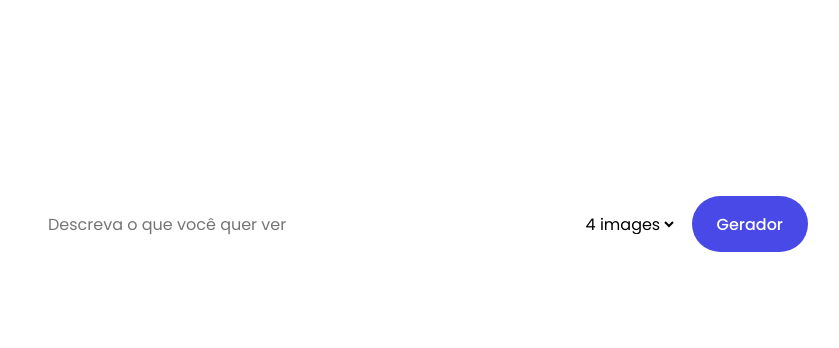
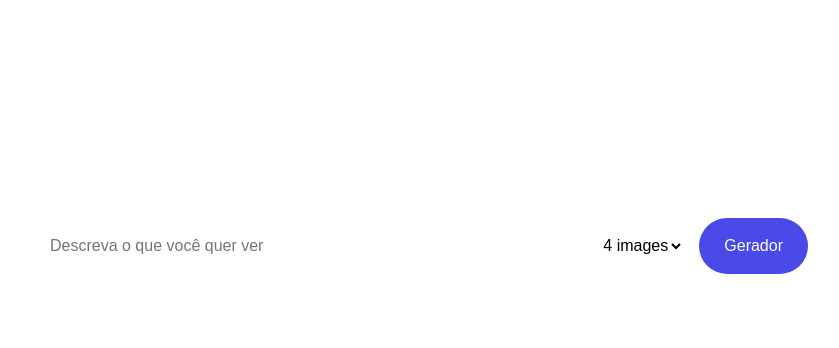
Before and after one commit to helloguy123ff/IA-95, a plain HTML site: page index.html in a window 1280 px wide. Shown: the part 19-367 px from the top of the page, without its empty margins (218-1057 px from the left). Drawn offline with Linux system fonts and the light colour scheme.

Commit message:
Update style.css

```diff
--- a/style.css
+++ b/style.css
@@ -1,11 +1,5 @@
-@import url("https://fonts.googleapis.com/css2?family=Poppins:wght@400;500;600;700&display=swap");
 
-* {
-    margin: 0;
-    padding: 0;
-    box-sizing: bordex-box;
-    font-family: "Poppins", sans-serif;
-}
+
 
 .image-generator {
     height: 40vh;
```
